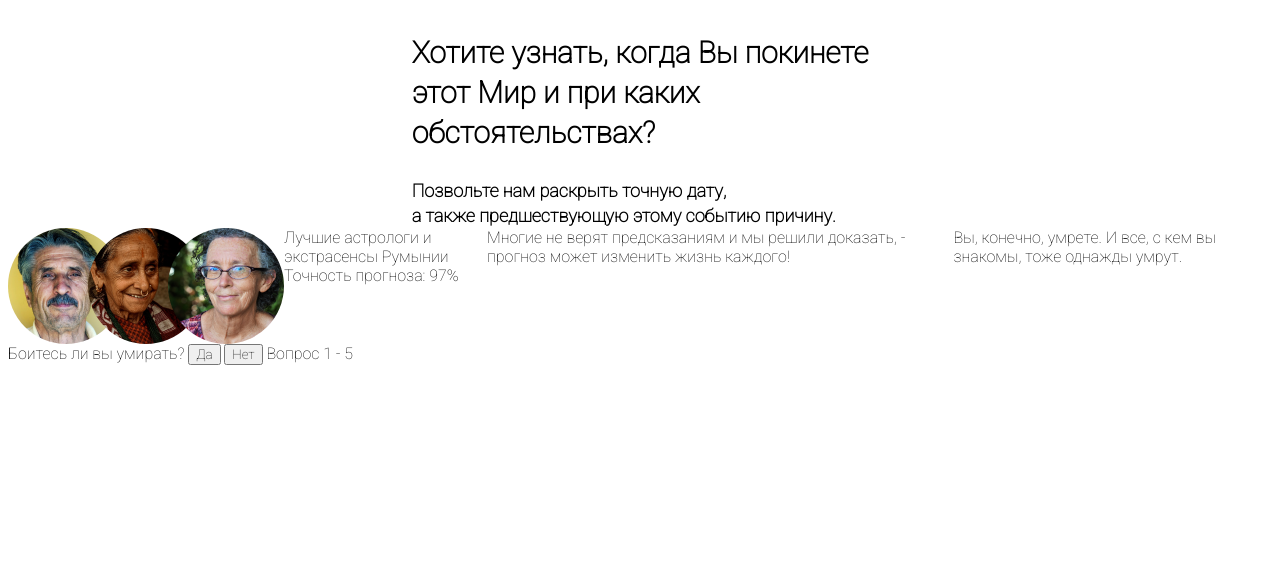
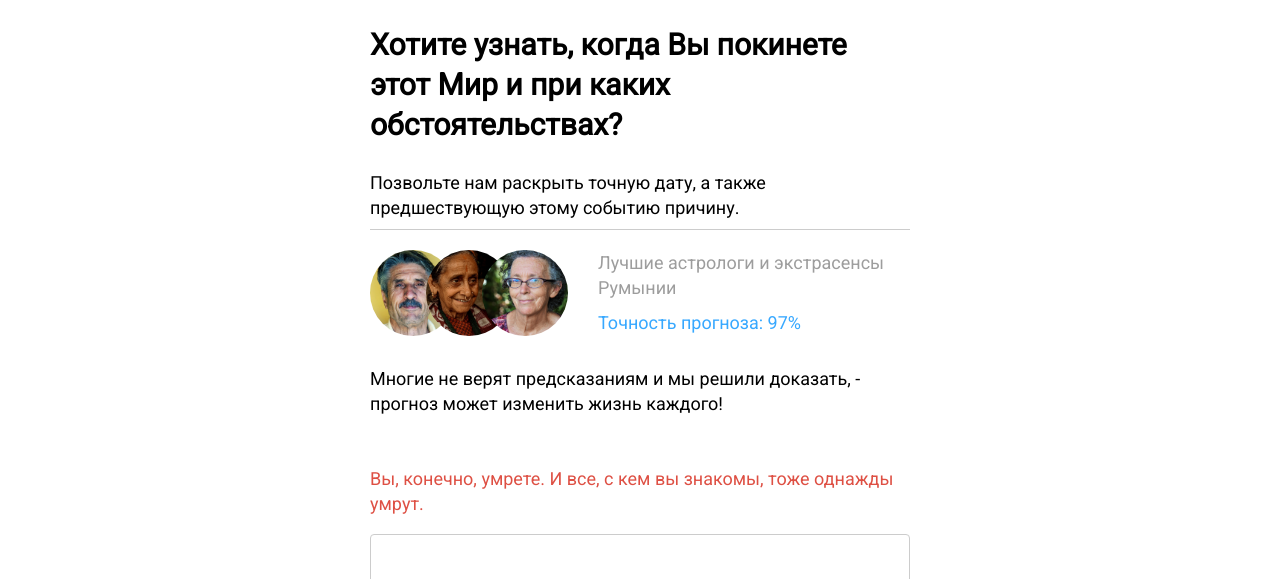
Before and after one commit to PilumMurialis/TestTask, a plain HTML site: page src/index.html in a window 1280 px wide. Shown: the top 579 px of the page. Drawn offline with nearby package versions, Linux system fonts and the light colour scheme.

Commit message:
made html page with css

```diff
--- a/src/index.html
+++ b/src/index.html
@@ -4,41 +4,53 @@
     <meta charset="UTF-8">
     <title>Дата смерти 2021</title>
     <link href="stylesheet/style.css" rel="stylesheet">
-    <link href="https://fonts.googleapis.com/css2?family=Open+Sans:wght@300&family=Roboto:wght@100&display=swap" rel="stylesheet">
+    <link href="node_modules/normalize.css/normalize.css" rel="stylesheet">
+    <link href="https://fonts.googleapis.com/css2?family=Open+Sans:wght@300&family=Roboto:wght@100;400&display=swap" rel="stylesheet">
 </head>
 <body>
 <section class="page-main main">
+    <div class="wrapper">
         <div class="main__block block">
-        <h2 class="block__title">Хотите узнать, когда Вы покинете <br> этот Мир и при каких <br> обстоятельствах?</h2>
-        <span class="block__description">Позвольте нам раскрыть точную дату, <br> а также предшествующую этому событию причину.</span>
+            <h2 class="block__title">Хотите узнать, когда Вы покинете этот Мир и при каких обстоятельствах?</h2>
+            <span class="block__description">Позвольте нам раскрыть точную дату, а также предшествующую этому событию причину.</span>
+        </div>
     </div>
 </section>
 <section class="page-form form">
+    <div class="wrapper">
         <div class="form__block">
             <div class="form__image__collection">
                 <img class="image" src="./images/icon/first-icon.png" alt="some image">
                 <img class="image" src="./images/icon/second-icon.png" alt="some image">
                 <img class="image" src="./images/icon/third-icon.png" alt="some image">
             </div>
-        <span class="form__promo">
-            Лучшие астрологи и экстрасенсы Румынии <br> Точность прогноза: 97%
+            <div class="form__block__promo">
+                Лучшие астрологи и экстрасенсы Румынии
+                <span class="form__block__promo__description">
+                     Точность прогноза: 97%
                 </span>
-        <span class="form__slogan">
+            </div>
+        </div>
+        <div class="form__block__slogan">
             Многие не верят предсказаниям и мы решили доказать, - прогноз может изменить жизнь каждого!
-        </span>
-        <span class="form__description">
+        </div>
+        <div class="form__block__footer">
             Вы, конечно, умрете. И все, с кем вы знакомы, тоже однажды умрут.
-        </span>
+        </div>
     </div>
 </section>
 <section class="page-form__test test">
+    <div class="wrapper">
         <div class="test__block">
             <span class="test__title">
                 Боитесь ли вы умирать?
             </span>
+            <div class="test__buttons">
                 <button type="button" class="test__button button__confirm">Да</button>
                 <button type="button" class="test__button button__cancel">Нет</button>
+            </div>
             <span class="test__counter">Вопрос 1 - 5</span>
+        </div>
     </div>
 </section>
 </body>
--- a/src/stylesheet/style.css
+++ b/src/stylesheet/style.css
@@ -1,6 +1,12 @@
 * {
     font-family: 'Roboto', 'sans-serif';
 
+}
+
+.wrapper {
+    width: 92.5%;
+    margin: 0 auto;
+    max-width: 540px;
 }
 
 .page-main {
@@ -18,9 +24,23 @@
 }
 
 .block__description {
-    font-weight: bold;
     font-size: 18px;
     line-height: 25px;
+}
+.block {
+    position: relative;
+    margin-bottom: 30px;
+}
+
+.block::after {
+    content: '';
+    position: absolute;
+    bottom: -40px;
+    margin-bottom: 30px;
+    left: 0;
+    right: 0;
+    height: 1px;
+    background-color: #ccc;
 }
 
 .page-form {
@@ -33,6 +53,35 @@
 .form__block {
     display: flex;
     justify-content: flex-start;
+    margin-bottom: 30px;
+}
+
+.form__block__slogan {
+    font-size: 18px;
+    line-height: 25px;
+    margin-bottom: 50px;
+}
+
+.form__block__promo {
+    display: flex;
+    justify-content: center;
+    flex-direction: column;
+    color: #9D9D9D;
+    font-size: 18px;
+    line-height: 25px;
+    margin-left: 30px;
+}
+
+.form__block__footer {
+    color: #DE5044;
+    font-size: 18px;
+    line-height: 25px;
+    margin-bottom: 18px;
+}
+
+.form__block__promo__description {
+    margin-top: 10px;
+    color: #37a8ff;
 }
 
 .form__image__collection {
@@ -47,8 +96,51 @@
 
 .image {
     border-radius: 100%;
+    height: 86px;
+    width: 86px;
 }
 
 .image:not(:last-child)  {
-    margin-right: -36px;
+    margin-right: -30px;
 }
+
+.test__block {
+    display: flex;
+    flex-direction: column;
+    justify-content: center;
+    align-items: center;
+
+    box-sizing: border-box;
+    border: solid 1px #cccccc;
+    border-radius: 4px;
+}
+.test__title {
+    font-weight: bold;
+    font-size: 30px;
+    line-height: 35px;
+    margin: 50px 0 25px;
+}
+.test__button {
+    box-sizing: border-box;
+    border: none;
+    padding: 20px 72px;
+    color: #FFFFFF;
+    background-color: #1A73EB;
+    margin-bottom: 56px;
+    cursor: pointer;
+    transition: 0.11s ease;
+}
+.test__button:hover {
+    transform: scale(0.98);
+}
+
+.test__button:not(:last-child) {
+    margin-right: 26px;
+}
+
+.test__counter {
+    color: #9D9D9D;
+    font-size: 18px;
+    line-height: 18px;
+    margin-bottom: 16px;
+}
```
Also changed, not shown: 1 other file. Lines whose indentation alone changed are shown as unchanged.
